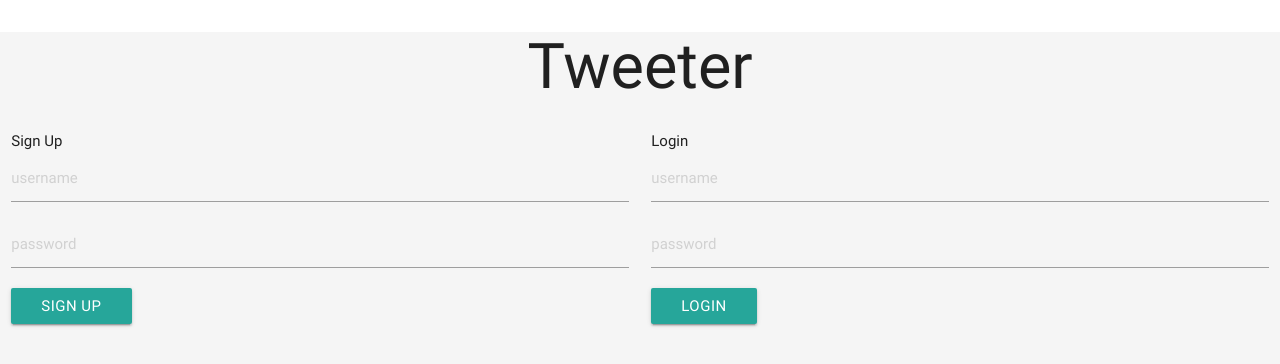
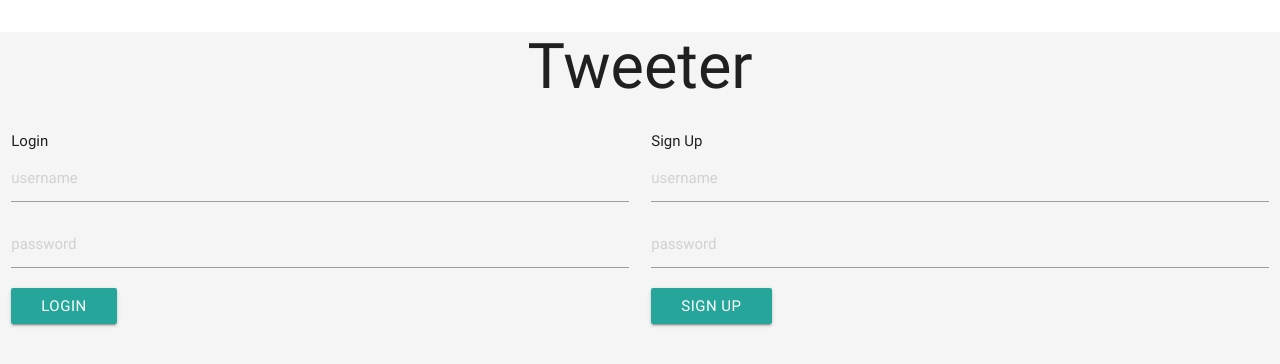
Before and after one commit to andrewmpierce/tweeter, a React (Create React App) app in the folder client/: page / in a window 1280 px wide. Shown: the top 364 px of the page. Built offline with nearby package versions, Linux system fonts and the light colour scheme; no server answers.

Commit message:
combining components

```diff
--- a/client/src/App.js
+++ b/client/src/App.js
@@ -1,7 +1,6 @@
 import React, { Component } from 'react';
 import Header from './components/header';
-import NewUserForm from './components/new_user_form';
-import UserSignInForm from './components/user_sign_in';
+import AuthenticationForm from './components/authentication_form';
 import TweetList from './components/tweet_list';
 import CurrentUser from './components/current_user';
 import './css/materialize.css';
@@ -32,8 +31,8 @@ class App extends Component {
         <Header />
         <CurrentUser currentUser={this.state.currentUser} onUserLogOut={this.updateCurrentUser} />
         <div className="row">
-          <NewUserForm username={this.state.currentUser} />
-          <UserSignInForm username={this.state.currentUser} onUserLogIn={this.updateCurrentUser} />
+          <AuthenticationForm username={this.state.currentUser} onUserLogIn={this.updateCurrentUser} action="login" />
+          <AuthenticationForm username={this.state.currentUser} onUserLogIn={this.updateCurrentUser} action= "signin" />
         </div>
         <TweetList _id={this.state.currentUserID} username={this.state.currentUser} />
       </div>
--- a/client/src/components/user_sign_in.js
+++ b/client/src/components/authentication_form.js
@@ -1,14 +1,29 @@
 import React, { Component } from 'react';
 
 
-class UserSignInForm extends Component {
+class AuthenticationForm extends Component {
   constructor(props) {
      super(props);
      this.handleSubmit = this.handleSubmit.bind(this);
+     if (this.props.action === 'login') {
+       this.state =  {
+         url: '/api/user/login',
+         button: 'Login',
+         action: 'login',
+       };
+     } else {
+       this.state =  {
+         url: '/api/user/new',
+         button: 'Sign Up',
+         action: 'signin',
+       };
+     }
   }
 
   handleSubmit(event) {
-    fetch('/api/user/login', {
+    event.preventDefault();
+    console.log(this.state.url);
+    fetch(this.state.url, {
       method: 'POST',
       headers: {
         'Accept': 'application/json',
@@ -24,6 +39,9 @@ class UserSignInForm extends Component {
           localStorage.setItem('userLoggedIn', response.session.passport.user.username);
           localStorage.setItem('userLoggedInID', response.session.passport.user._id);
           this.props.onUserLogIn();
+        } if (response.response === "Successfully created user") {
+            this.setState({action:"login"});
+
         }
     })
 }
@@ -35,11 +53,11 @@ class UserSignInForm extends Component {
     }
     return (
       <div className="col s6">
-        <h6>Login</h6>
+        <h6>{this.state.button}</h6>
         <form onSubmit={this.handleSubmit}>
           <input type="text" name="username" placeholder="username" />
           <input type="text" name="password" placeholder="password" />
-          <input className="waves-effect waves-light btn" type="submit" value="Login" />
+          <input className="waves-effect waves-light btn" type="submit" value={this.state.button} />
 
         </form>
       </div>
@@ -47,4 +65,4 @@ class UserSignInForm extends Component {
   }
 }
 
-export default UserSignInForm;
+export default AuthenticationForm;
--- a/client/src/components/new_user_form.js
+++ b/client/src/components/new_user_form.js
@@ -17,6 +17,13 @@ class NewUserForm extends Component {
       body: JSON.stringify({
         username: event.target.username.value,
         password: event.target.password.value,
+      }).then(response => response.json())
+        .then(response => {
+          if (response.response === "Successfully logged in") {
+            localStorage.setItem('userLoggedIn', response.session.passport.user.username);
+            localStorage.setItem('userLoggedInID', response.session.passport.user._id);
+            this.props.onUserLogIn();
+          }
       })
     });
 }
--- a/client/src/components/tweet_list.js
+++ b/client/src/components/tweet_list.js
@@ -6,9 +6,10 @@ class TweetList extends Component {
   constructor(props) {
      super(props);
      this.updateTweets = this.updateTweets.bind(this);
+     this.state = {tweets: []};
 
   }
-  state = {tweets: []};
+
 
   updateTweets() {
     fetch('/api/tweets')
```
Also changed, not shown: 2 other files (tests, documents, lock files or other folders).
